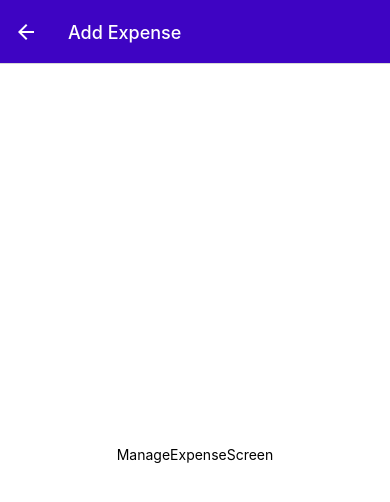
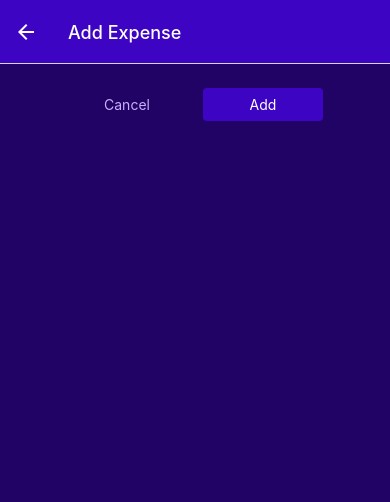
Before and after one commit to EspiraMarvin/outlay, a React Native app: screen /ManageExpense in a window 390 px wide. Shown: the top 502 px of the page. Built offline with nearby package versions, Linux system fonts and the light colour scheme.

Commit message:
adds updates

```diff
--- a/App.js
+++ b/App.js
@@ -2,14 +2,17 @@ import { StatusBar } from "expo-status-bar"
 import { StyleSheet } from "react-native"
 import { NavigationContainer } from "@react-navigation/native"
 import AppNavigation from "./navigations/AppNavigation"
+import ExpenseContextProvider from "./store/context/expenses-context"
 
 export default function App() {
   return (
     <>
       <StatusBar style="light" backgroundColor="black" />
-      <NavigationContainer>
-        <AppNavigation />
-      </NavigationContainer>
+      <ExpenseContextProvider>
+        <NavigationContainer>
+          <AppNavigation />
+        </NavigationContainer>
+      </ExpenseContextProvider>
     </>
   )
 }
--- a/components/expenses/ExpenseItem.js
+++ b/components/expenses/ExpenseItem.js
@@ -21,7 +21,6 @@ export default function ExpenseItem({ id, description, date, amount }) {
     <Pressable
       style={({ pressed }) => [pressed ? styles.pressed : null]}
       onPress={() => goToSpecificExpense()}
-      //   android_ripple={{ color: "#ccc" }}
     >
       <View style={styles.expenseItem}>
         <View style={styles.leftItems}>
--- a/components/expenses/ExpensesList.js
+++ b/components/expenses/ExpensesList.js
@@ -25,6 +25,6 @@ export default function ExpensesList({ expenses }) {
 const styles = StyleSheet.create({
   container: {
     padding: 10,
-    backgroundColor: GlobalStyles.colors.primary700,
+    backgroundColor: GlobalStyles.colors.primary800,
   },
 })
--- a/components/expenses/ExpensesOutput.js
+++ b/components/expenses/ExpensesOutput.js
@@ -25,6 +25,6 @@ const styles = StyleSheet.create({
     paddingHorizontal: 24,
     paddingTop: 24,
     paddingBottom: 40,
-    backgroundColor: GlobalStyles.colors.primary700,
+    backgroundColor: GlobalStyles.colors.primary800,
   },
 })
--- a/screens/ManageExpenseScreen.js
+++ b/screens/ManageExpenseScreen.js
@@ -1,26 +1,60 @@
 import { useLayoutEffect } from "react"
 import { View, StyleSheet, Text } from "react-native"
+import Button from "../components/ui/Button"
+import IconButton from "../components/ui/IconButton"
+import { GlobalStyles } from "../constants/styles"
 
-// import { useNavigation } from "@react-navigation/native"
 import { EXPENSES } from "../data/expenses"
 
 export default function ManageExpenseScreen({ route, navigation }) {
-  console.log("navigation", navigation)
+  // console.log("navigation", navigation)
 
   const editedExpenseId = route?.params?.expenseId
-  console.log("editedExpenseId", editedExpenseId)
+  // console.log("editedExpenseId", editedExpenseId)
   const isEditting = !!editedExpenseId
-  console.log("isEditting", isEditting)
+  // console.log("isEditting", isEditting)
 
   useLayoutEffect(() => {
     navigation.setOptions({
       title: isEditting ? "Edit Expense" : "Add Expense",
+      animation: "fade_from_bottom",
     })
   }, [navigation, isEditting])
 
+  const expense = EXPENSES.find((expense) => expense.id === editedExpenseId)
+
+  function deleteExpenseHandler() {
+    console.log("hha")
+  }
+
+  function cancelHandler() {
+    navigation.goBack()
+  }
+
+  function AddHandler() {}
+
   return (
     <View style={styles.container}>
-      <Text style={styles.text}>ManageExpenseScreen</Text>
+      <View style={styles.buttonsContainer}>
+        <Button style={styles.button} mode="flat" onPress={cancelHandler}>
+          Cancel
+        </Button>
+        <Button style={styles.button} onPress={AddHandler}>
+          {isEditting ? "Update" : "Add"}
+        </Button>
+      </View>
+
+      {isEditting && (
+        <View style={styles.deleteContainer}>
+          <IconButton
+            icon="trash"
+            size={36}
+            color={GlobalStyles.colors.error500}
+            onpress={deleteExpenseHandler}
+          />
+        </View>
+      )}
+      <Text style={styles.text}></Text>
     </View>
   )
 }
@@ -28,11 +62,23 @@ export default function ManageExpenseScreen({ route, navigation }) {
 const styles = StyleSheet.create({
   container: {
     flex: 1,
-    backgroundColor: "#fff",
+    padding: 24,
+    backgroundColor: GlobalStyles.colors.primary800,
+  },
+  buttonsContainer: {
+    flexDirection: "row",
+    justifyContent: "center",
     alignItems: "center",
-    justifyContent: "center",
   },
-  text: {
-    color: "black",
+  button: {
+    minWidth: 120,
+    marginHorizontal: 8,
+  },
+  deleteContainer: {
+    marginTop: 16,
+    paddingTop: 8,
+    borderTopWidth: 2,
+    borderTopColor: GlobalStyles.colors.primary200,
+    alignItems: "center",
   },
 })
```
